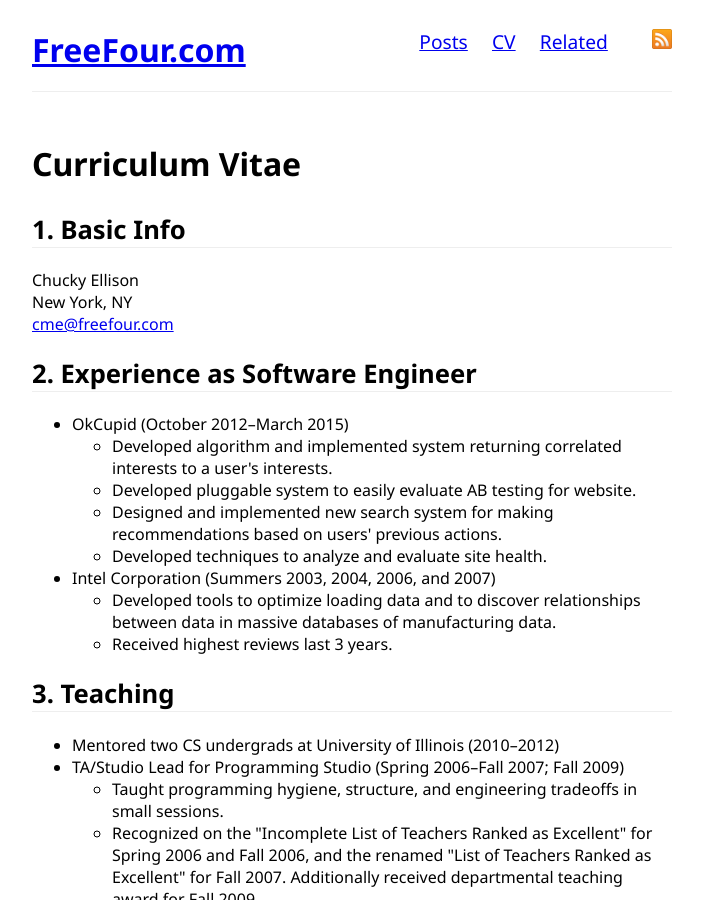
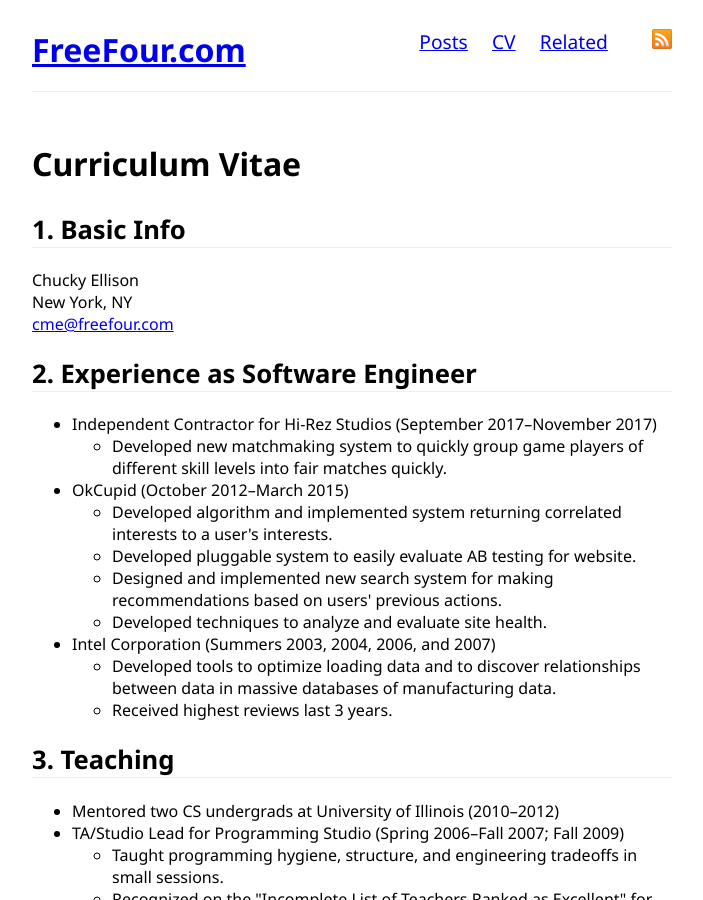
Before and after one commit to ellisonch/ellisonch.github.io, a Jekyll site: the page built from cv/index.html, in a window 1280 px wide and 900 px high. Shown: the whole window, without its empty margins (288-991 px from the left). Built offline with Jekyll 4.4.1, drawn with Linux system fonts in a browser that asks for light colours; formulas are drawn with MathJax 3; comment, search, counter and statistics services are not loaded.

Commit message:
adding hirez

```diff
--- a/_includes/experience.html
+++ b/_includes/experience.html
@@ -1,4 +1,9 @@
 <ul>
+	<li>Independent Contractor for Hi-Rez Studios (September 2017&ndash;November 2017)
+		<ul>
+			<li>Developed new matchmaking system to quickly group game players of different skill levels into fair matches quickly.</li>
+		</ul>
+	</li>
 	<li>OkCupid (October 2012&ndash;March 2015)
 		<ul>
 			<li>Developed algorithm and implemented system returning correlated interests to a user's interests.</li>
```
